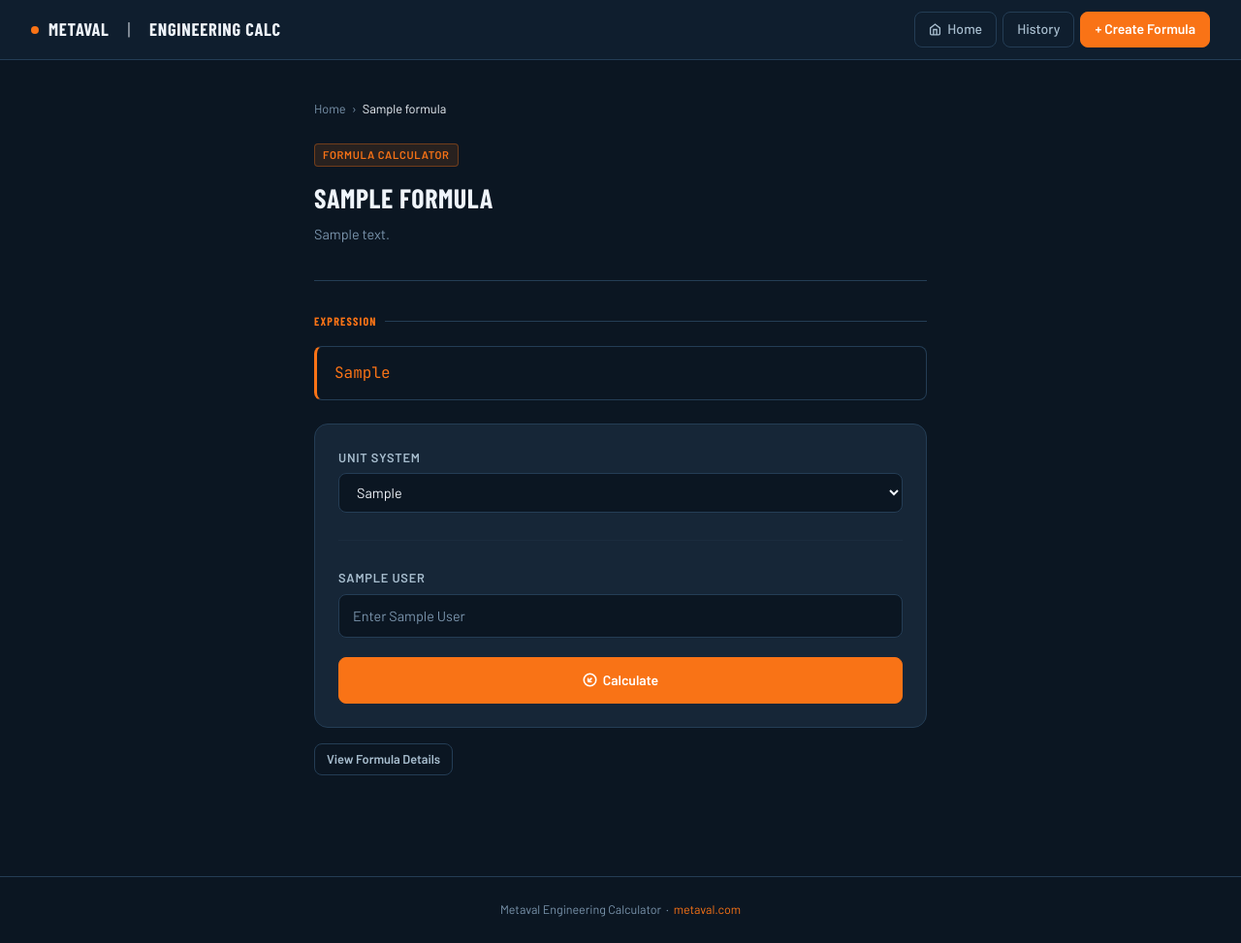
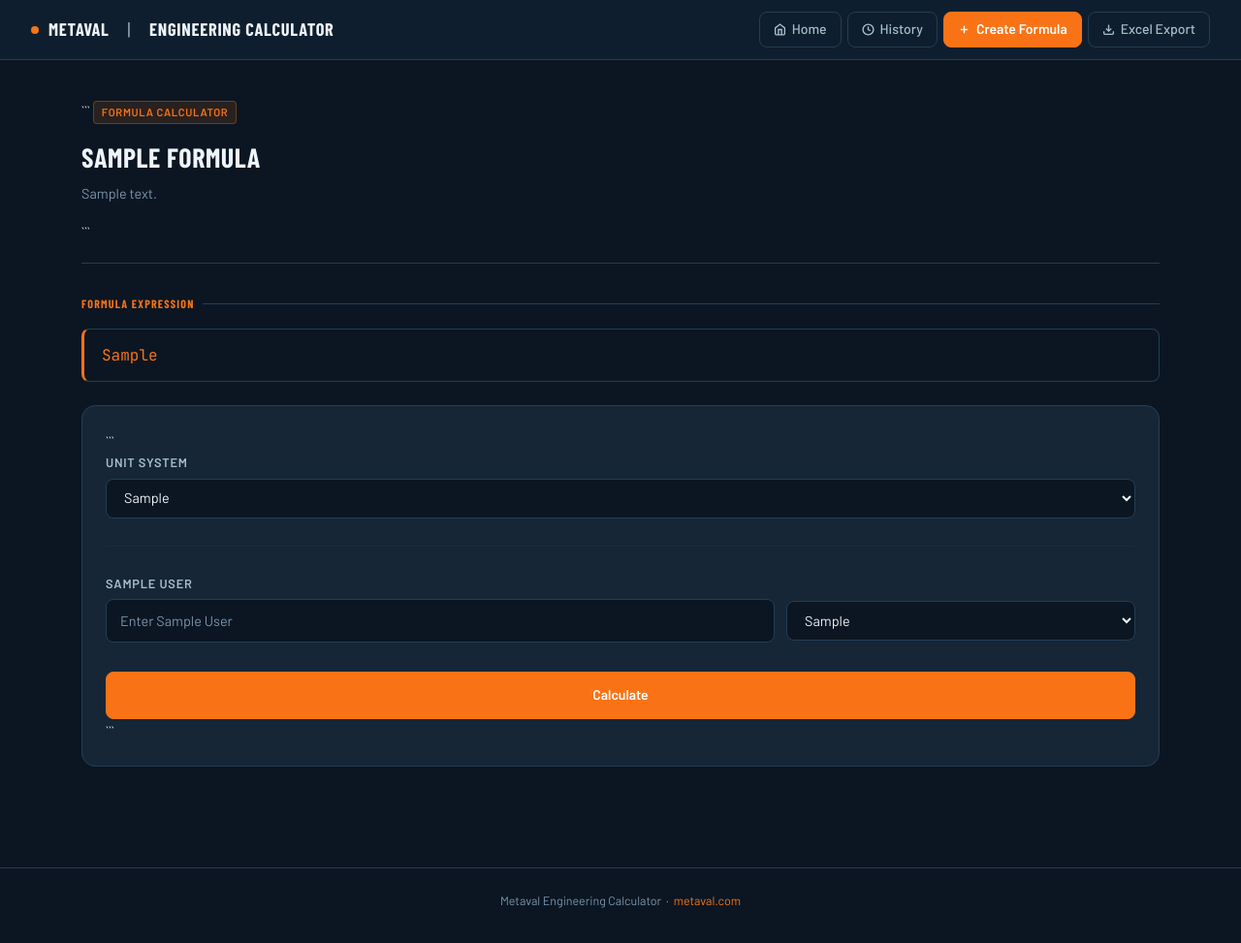
Before and after one commit to MetavalT/calculator, a Flask app: page /calculate/1 in a window 1280 px wide. Shown: the whole page at 97% size. After the commit the page ends 937 px from the top, so only its background shows below. Run offline with Flask 3, Linux system fonts and the light colour scheme; tables that the repository leaves empty hold one stand-in row (values such as "Sample post").

Commit message:
date: 29th may 2026.

````diff
--- a/app/static/style.css
+++ b/app/static/style.css
@@ -634,3 +634,84 @@
     75%{transform:translateX(-5px);}
     100%{transform:translateX(0);}
 }
+
+.mv-variable-row{
+
+    display:flex;
+    gap:12px;
+    align-items:center;
+}
+
+.mv-value-input{
+
+    flex:2;
+}
+
+.mv-unit-select{
+
+    flex:1;
+
+    background:var(--bg-deep);
+    color:var(--text-white);
+
+    border:1px solid var(--border);
+
+    border-radius:8px;
+
+    padding:10px 14px;
+
+    min-width:140px;
+}
+
+.mv-search-wrap{
+
+    position:relative;
+
+    margin-bottom:24px;
+}
+
+.mv-search-results{
+
+    position:absolute;
+
+    width:100%;
+
+    background:var(--bg-card);
+
+    border:1px solid var(--border);
+
+    border-radius:10px;
+
+    margin-top:6px;
+
+    overflow:hidden;
+
+    z-index:50;
+
+    display:none;
+}
+
+.mv-search-item{
+
+    padding:12px 14px;
+
+    cursor:pointer;
+
+    color:var(--text-white);
+
+    border-bottom:1px solid var(--border);
+
+    transition:0.2s;
+}
+
+.mv-search-item:hover{
+
+    background:var(--accent);
+
+    color:white;
+}
+
+.mv-search-item:last-child{
+
+    border-bottom:none;
+}
--- a/app/templates/base.html
+++ b/app/templates/base.html
@@ -5,6 +5,8 @@
     <meta name="viewport" content="width=device-width, initial-scale=1.0">
     <title>{% block title %}MetaDocs Calculator{% endblock %} — Metaval Engineering</title>
 
+    <link rel="icon" type="image/x-icon"
+        href="{{ url_for('static', filename='favicon.ico') }}">
     <link rel="preconnect" href="https://fonts.googleapis.com">
     <link rel="preconnect" href="https://fonts.gstatic.com" crossorigin>
     <link href="https://fonts.googleapis.com/css2?family=Barlow:wght@300;400;500;600;700&family=Barlow+Condensed:wght@500;600;700&family=JetBrains+Mono:wght@400;500&display=swap" rel="stylesheet">
--- a/app/templates/calculate.html
+++ b/app/templates/calculate.html
@@ -1,156 +1,341 @@
-<!DOCTYPE html>
-<html lang="en">
-<head>
-    <meta charset="UTF-8">
-    <meta name="viewport" content="width=device-width, initial-scale=1.0">
-    <title>{{ formula.name }} — Metaval Engineering</title>
+{% extends "base.html" %}
+{% block title %}{{ formula.name }}{% endblock %}
 
-    <link rel="preconnect" href="https://fonts.googleapis.com">
-    <link href="https://fonts.googleapis.com/css2?family=Barlow:wght@300;400;500;600;700&family=Barlow+Condensed:wght@500;600;700&family=JetBrains+Mono:wght@400;500&display=swap" rel="stylesheet">
-    <link href="https://cdn.jsdelivr.net/npm/bootstrap@5.3.2/dist/css/bootstrap.min.css" rel="stylesheet">
-    <link rel="stylesheet" href="{{ url_for('static', filename='style.css') }}">
-</head>
-<body>
+{% block content %}
 
-<!-- NAVBAR -->
-<nav class="mv-nav">
-    <a href="/" class="mv-nav-brand">
-        <span class="brand-dot"></span>
-        Metaval &nbsp;<span style="font-weight:300;opacity:0.55;">|</span>&nbsp; Engineering Calc
-    </a>
-    <div class="mv-nav-links">
-        <a href="/" class="nav-outline">
-            <svg width="13" height="13" viewBox="0 0 24 24" fill="none" stroke="currentColor" stroke-width="2.5"><path d="M3 9l9-7 9 7v11a2 2 0 01-2 2H5a2 2 0 01-2-2z"/><polyline points="9 22 9 12 15 12 15 22"/></svg>
-            Home
-        </a>
-        <a href="/history" class="nav-outline">History</a>
-        <a href="/create-formula" class="nav-primary">+ Create Formula</a>
-    </div>
-</nav>
+<div class="mv-page-header">
 
-<main class="mv-main" style="max-width:680px;">
+```
+<span class="mv-card-tag">
+    Formula Calculator
+</span>
 
-    <!-- BREADCRUMB -->
-    <div style="display:flex;align-items:center;gap:6px;font-size:0.8rem;color:var(--text-muted);margin-bottom:1.5rem;">
-        <a href="/" style="color:var(--text-muted);text-decoration:none;">Home</a>
-        <span>›</span>
-        <span style="color:var(--text-white);">{{ formula.name }}</span>
+<h2 style="margin-top:8px;">
+    {{ formula.name }}
+</h2>
+
+<p>
+    {{ formula.description }}
+</p>
+```
+
 </div>
 
-    <!-- HEADER -->
-    <div class="mv-page-header">
-        <span class="mv-card-tag">Formula Calculator</span>
-        <h2 style="margin-top:6px;">{{ formula.name }}</h2>
-        <p>{{ formula.description }}</p>
+<!-- FORMULA -->
+
+<div class="mv-section-label">
+    Formula Expression
 </div>
 
-    <!-- FORMULA EXPRESSION -->
-    <div class="mv-section-label">Expression</div>
-    <div class="mv-formula-box">{{ formula.expression }}</div>
+<div class="mv-formula-box">
+    {{ formula.expression }}
+</div>
 
 <!-- CARD -->
+
 <div class="mv-card" style="margin-top:1.5rem;">
 
+```
 <!-- UNIT SYSTEM -->
+
 <div class="mv-form-group">
-            <label class="mv-label">Unit System</label>
-            <select id="unit_system">
+
+    <label class="mv-label">
+
+        Unit System
+
+    </label>
+
+    <select
+        id="unit_system"
+        class="mv-input"
+        onchange="applyUnitPreset()"
+    >
+
         {% set first_var = variables[0] %}
         {% set systems = first_var.available_units.split(',') %}
+
         {% for system in systems %}
-                <option value="{{ system }}">{{ system.replace('|', ' & ') }}</option>
+
+        <option value="{{ system }}">
+
+            {{ system.replace('|', ' & ') }}
+
+        </option>
+
         {% endfor %}
+
     </select>
+
 </div>
 
 <hr class="mv-divider">
 
-        <!-- VARIABLE INPUTS -->
+<!-- VARIABLES -->
+
 {% for var in variables %}
+
 <div class="mv-form-group">
-            <label class="mv-label" for="value_{{ var.variable_name }}">{{ var.display_name }}</label>
+
+    <label class="mv-label">
+
+        {{ var.display_name }}
+
+    </label>
+
+    <div class="mv-variable-row">
+
+        <!-- VALUE -->
+
         <input
             type="number"
+            step="any"
             id="value_{{ var.variable_name }}"
+            class="mv-input mv-value-input"
             placeholder="Enter {{ var.display_name }}"
-                step="any"
         >
-        </div>
+
+        <!-- UNIT -->
+
+        <select
+            id="unit_{{ var.variable_name }}"
+            class="mv-unit-select"
+        >
+
+            {% set systems = var.available_units.split(',') %}
+
+            {% for system in systems %}
+
+                {% set unit_parts = system.split('|') %}
+
+                {% for unit in unit_parts %}
+
+                <option value="{{ unit.strip() }}">
+
+                    {{ unit.strip() }}
+
+                </option>
+
                 {% endfor %}
 
-        <!-- CALCULATE BUTTON -->
-        <button class="mv-btn mv-btn-primary" style="width:100%;justify-content:center;padding:12px;" onclick="calculateFormula()">
-            <svg width="15" height="15" viewBox="0 0 24 24" fill="none" stroke="currentColor" stroke-width="2.5"><circle cx="12" cy="12" r="10"/><line x1="15" y1="9" x2="9" y2="15"/><line x1="9" y1="9" x2="9" y2="15"/><line x1="9" y1="15" x2="15" y2="15"/></svg>
-            Calculate
-        </button>
+            {% endfor %}
 
-        <!-- RESULT BOX -->
-        <div class="mv-result" id="result-box">
-            <div class="mv-result-label">Result</div>
-            <div class="mv-result-value" id="result-value"></div>
+        </select>
+
     </div>
 
 </div>
 
-    <div style="margin-top:1rem;">
-        <a href="/formula/{{ formula.id }}" class="mv-btn mv-btn-outline mv-btn-sm">View Formula Details</a>
+{% endfor %}
+
+<!-- BUTTON -->
+
+<button
+    class="mv-btn mv-btn-primary"
+    style="
+        width:100%;
+        justify-content:center;
+        padding:12px;
+        margin-top:10px;
+    "
+    onclick="calculateFormula()"
+>
+
+    Calculate
+
+</button>
+
+<!-- RESULT -->
+
+<div class="mv-result" id="result-box">
+
+    <div class="mv-result-label">
+
+        Result
+
     </div>
 
-</main>
+    <div
+        class="mv-result-value"
+        id="result-value"
+    ></div>
 
-<footer class="mv-footer">
-    Metaval Engineering Calculator &nbsp;·&nbsp; <a href="https://metaval.com" target="_blank">metaval.com</a>
-</footer>
+</div>
+```
+
+</div>
+
+<!-- STYLES -->
+
+<style>
+
+.mv-variable-row{
+
+    display:flex;
+
+    gap:12px;
+
+    align-items:center;
+}
+
+.mv-value-input{
+
+    flex:2;
+}
+
+.mv-unit-select{
+
+    flex:1;
+
+    background:var(--bg-deep);
+
+    color:var(--text-white);
+
+    border:1px solid var(--border);
+
+    border-radius:8px;
+
+    padding:10px 14px;
+
+    min-width:140px;
+}
+
+</style>
+
+<!-- SCRIPT -->
 
 <script>
-async function calculateFormula() {
-    let values = {}
-    let selectedSystem = document.getElementById('unit_system').value
-    let units = selectedSystem.split('|')
-    let resultBox = document.getElementById('result-box')
-    let resultValue = document.getElementById('result-value')
+
+function applyUnitPreset() {
+
+    let preset = document
+        .getElementById('unit_system')
+        .value
+
+    let units = preset.split('|')
 
     {% for var in variables %}
+
+    document.getElementById(
+        'unit_{{ var.variable_name }}'
+    ).value = units[{{ loop.index0 }}].trim()
+
+    {% endfor %}
+}
+
+window.onload = applyUnitPreset
+
+
+async function calculateFormula() {
+
+    let values = {}
+
+    let resultBox =
+        document.getElementById('result-box')
+
+    let resultValue =
+        document.getElementById('result-value')
+
+    {% for var in variables %}
+
     values["{{ var.variable_name }}"] = {
-        value: document.getElementById("value_{{ var.variable_name }}").value,
-        unit: units[{{ loop.index0 }}]
+
+        value: document.getElementById(
+            "value_{{ var.variable_name }}"
+        ).value,
+
+        unit: document.getElementById(
+            "unit_{{ var.variable_name }}"
+        ).value
     }
+
     {% endfor %}
 
-    // Validation
+    // VALIDATION
+
     for (let key in values) {
+
         if (values[key].value === '') {
-            resultBox.className = 'mv-result show error'
-            resultValue.textContent = 'Please fill in all values before calculating.'
+
+            resultBox.className =
+                'mv-result show error'
+
+            resultValue.textContent =
+                'Please fill all values.'
+
             return
         }
     }
 
     try {
-        const response = await fetch('/api/calculate', {
+
+        const response = await fetch(
+            '/api/calculate',
+            {
+
                 method: 'POST',
-            headers: { 'Content-Type': 'application/json' },
-            body: JSON.stringify({ formula_id: {{ formula.id }}, values: values })
+
+                headers: {
+                    'Content-Type': 'application/json'
+                },
+
+                body: JSON.stringify({
+
+                    formula_id: {{ formula.id }},
+
+                    values: values
                 })
+            }
+        )
+
         const data = await response.json()
 
-        if (!response.ok || data.success === false) {
-            resultBox.className = 'mv-result show error'
-            resultValue.textContent = 'Error: ' + data.error
+        if (!response.ok ||
+            data.success === false) {
+
+            resultBox.className =
+                'mv-result show error'
+
+            resultValue.textContent =
+                'Error: ' + data.error
+
         } else {
-            resultBox.className = 'mv-result show success'
-            resultValue.textContent = data.answer.value + ' ' + data.answer.unit
+
+            resultBox.className =
+                'mv-result show success'
+
+            resultValue.textContent =
+
+                data.answer.value +
+
+                (
+                    data.answer.unit
+                    ? ' ' + data.answer.unit
+                    : ''
+                )
         }
+
     } catch (err) {
-        resultBox.className = 'mv-result show error'
-        resultValue.textContent = 'Network error. Please try again.'
+
+        resultBox.className =
+            'mv-result show error'
+
+        resultValue.textContent =
+            'Network error.'
     }
 }
 
-// Allow Enter key to calculate
-document.addEventListener('keydown', e => {
-    if (e.key === 'Enter') calculateFormula()
-})
+document.addEventListener(
+    'keydown',
+    e => {
+
+        if (e.key === 'Enter') {
+
+            calculateFormula()
+        }
+    }
+)
+
 </script>
-</body>
-</html>
+
+{% endblock %}
````
Also changed, not shown: app/templates/home.html (+157 -24 lines), run.py (+11 -0 lines), app/static/favicon.ico (added). Lines whose indentation alone changed are shown as unchanged.
